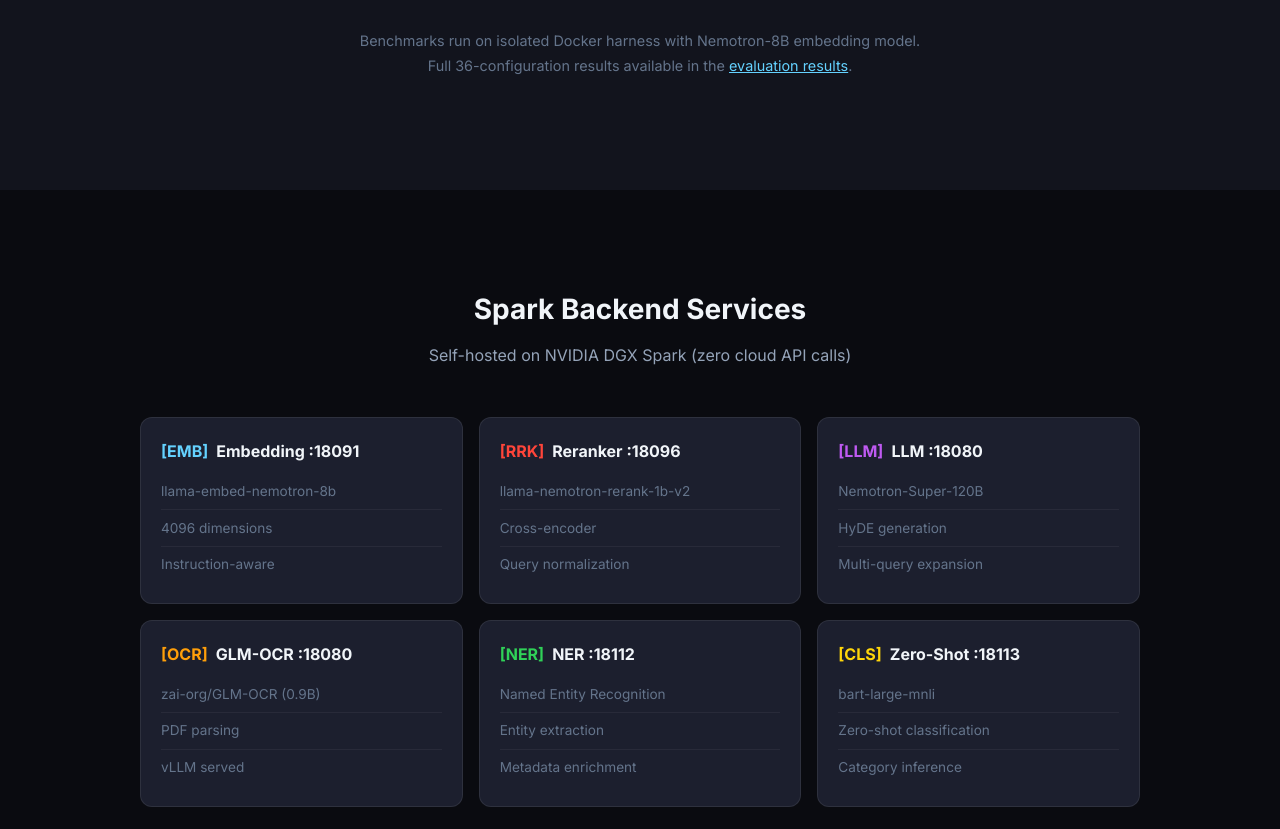
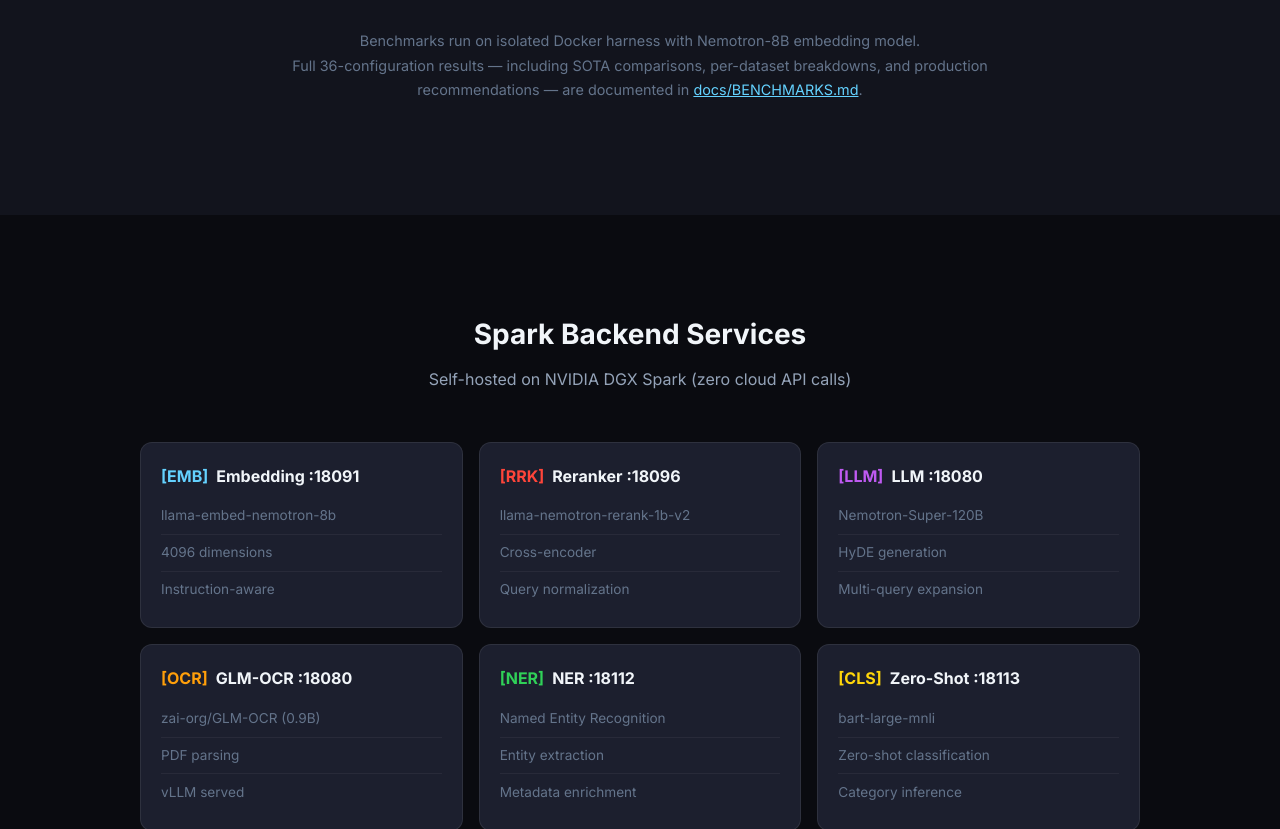
Before and after one commit to kleinpanic/memory-spark, a website: page docs-site/index.html in a window 1280 px wide. Shown: the part 10474-11303 px from the top of the page. Drawn offline with Linux system fonts and the light colour scheme.

Commit message:
fix(docs-site): link evaluation results to BENCHMARKS.md
Broken link pointed to evaluation/results which doesn't exist in the repo.
Now points to docs/BENCHMARKS.md which has all 36-config results,
SOTA comparisons, and production recommendations.

```diff
--- a/docs-site/index.html
+++ b/docs-site/index.html
@@ -1202,7 +1202,7 @@
     <div class="deep-dive-content" style="text-align: center; margin-top: 2rem;">
         <p style="color: var(--text-muted); font-size: 0.9rem;">
             Benchmarks run on isolated Docker harness with Nemotron-8B embedding model.<br>
-            Full 36-configuration results available in the <a href="https://github.com/kleinpanic/memory-spark/tree/main/evaluation/results" style="color: var(--neon-cyan);">evaluation results</a>.
+            Full 36-configuration results — including SOTA comparisons, per-dataset breakdowns, and production recommendations — are documented in <a href="https://github.com/kleinpanic/memory-spark/blob/main/docs/BENCHMARKS.md" style="color: var(--neon-cyan);">docs/BENCHMARKS.md</a>.
         </p>
     </div>
 </section>
```
